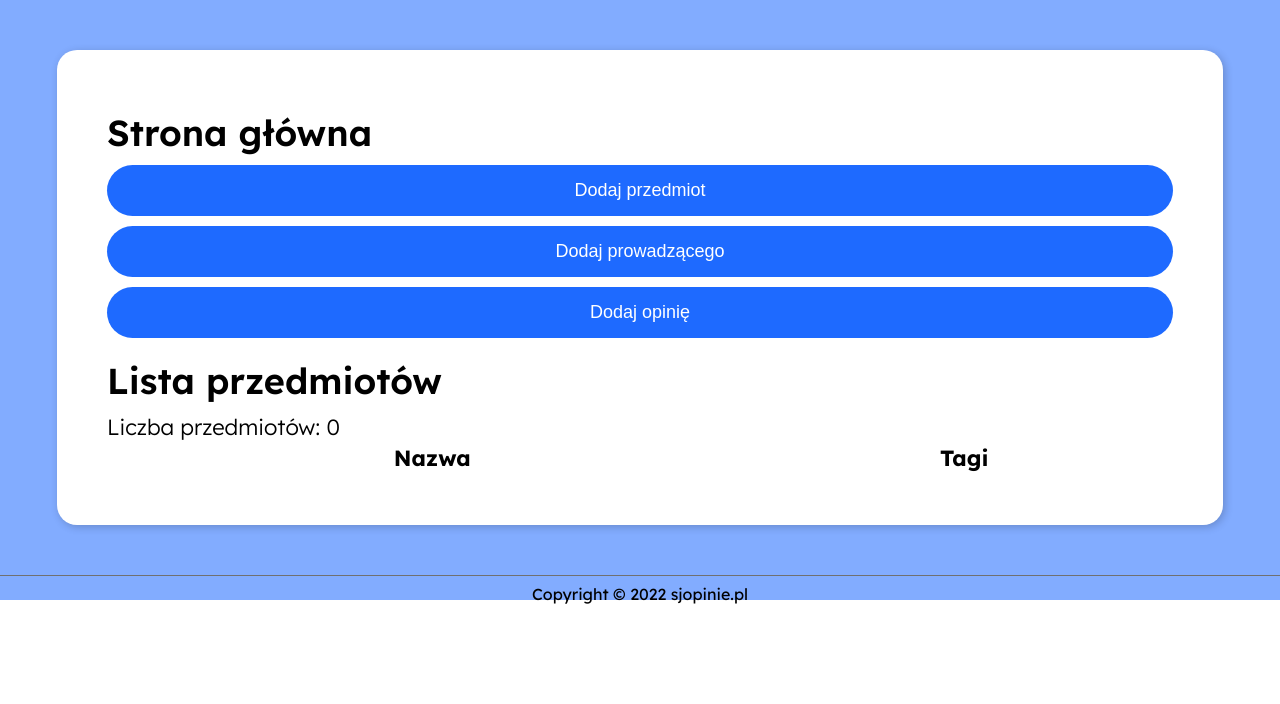
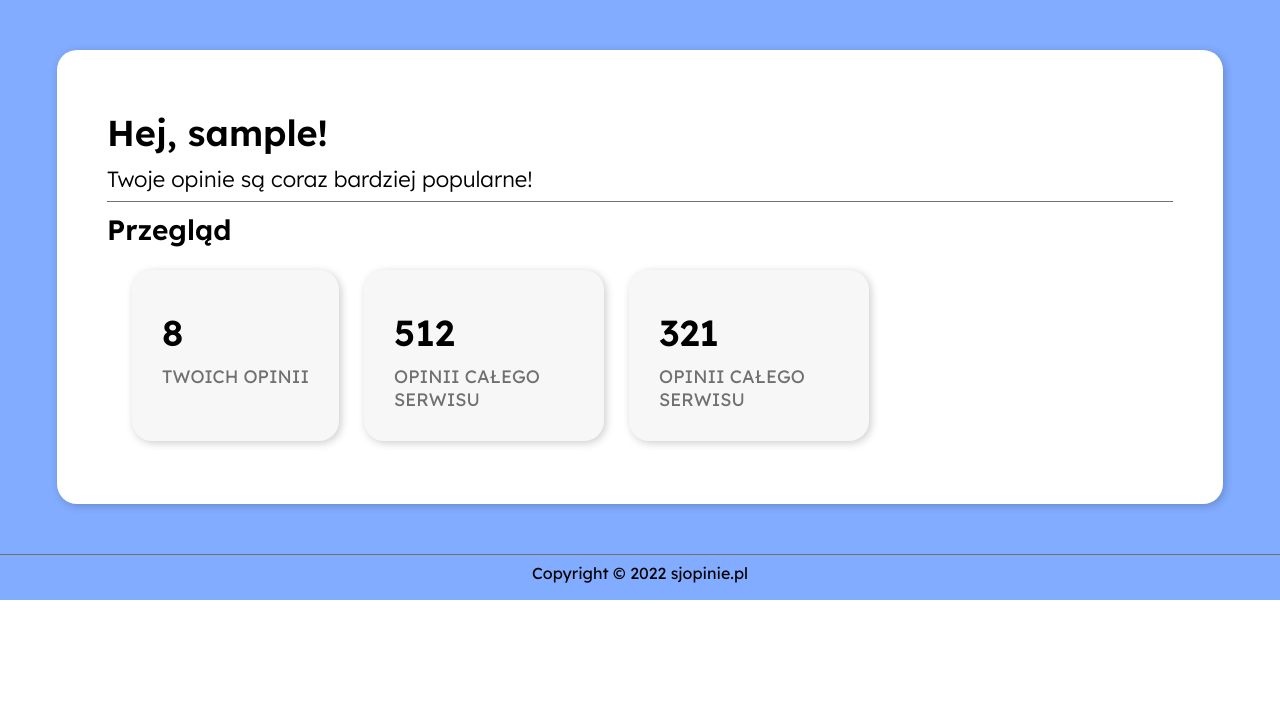
Before and after one commit to sjopinie/sjopinie, a Django app: page / in a window 1280 px wide. Shown: the part 120-824 px from the top of the page. After the commit the page ends 720 px from the top, so only its background shows below. Run offline with Django 3.2, Linux system fonts and the light colour scheme; the visitor is signed in with stand-in values (Sample User, id 1); data that the repository does not hold is empty; parts of the project's set-up code (start-up, migrations or seed data) failed here and were passed over.

Commit message:
Simple statistics on home page

```diff
--- a/sjopinie/sjopinie_app/static/sjopinie_app/style.css
+++ b/sjopinie/sjopinie_app/static/sjopinie_app/style.css
@@ -285,6 +285,20 @@ menu {
 }
 /* --------- */
 
+.statistics {
+  display: flex;
+  justify-content: flex-start;
+  padding: 13px 25px;
+}
+
+.statistics-block {
+  background: #F7F7F7;
+  max-width: 180px;
+  padding: 30px;
+  margin-right: 25px;
+  border-radius: 20px;
+  align-items: center;
+}
 
 /* INPUTS */
 input{
--- a/sjopinie/sjopinie_app/templates/sjopinie_app/home.html
+++ b/sjopinie/sjopinie_app/templates/sjopinie_app/home.html
@@ -1,38 +1,48 @@
 {% extends "sjopinie_app/layout.html" %} {% block title %} Strona główna
 sjopinie {%endblock %} {% block content %}
 <div class="body-content page-sheet shadow">
-  <h2>Strona główna</h2>
+  <header>
+    <h2>Hej, {{user.get_username}}!</h2>
+    <p>Twoje opinie są coraz bardziej popularne!</p>
+    <hr>
+  </header>
 
-  <input id="add_subject" type="submit" value="Dodaj przedmiot" />
-  <input id="add_lect" type="submit" value="Dodaj prowadzącego" />
-  <input id="add_opinion" type="submit" value="Dodaj opinię" />
-  <script async>
-    document.getElementById("add_subject").onclick = function () {
-      location.href = "/new/subject";
-    };
-    document.getElementById("add_lect").onclick = function () {
-      location.href = "/new/lecturer";
-    };
-    document.getElementById("add_opinion").onclick = function () {
-      location.href = "/new/opinion";
-    };
-  </script>
-
-  <div id="middle-view-container">
-      <h2>Lista przedmiotów</h2>
-    <div id="list-view" style="font-size: 22px;">
-      <p>Liczba przedmiotów: {+ loaded_elements +}</p>
-      <table style="width: 100%">
-        <thead>
-          <th scope="col">Nazwa</th>
-          <th scope="col">Tagi</th>
-        </thead>
-        <tbody v-html="list_body"></tbody>
-      </table>
-    </div>
+<h3>Przegląd</h3>
+<div class="statistics">
+  <div class="statistics-block shadow">
+    <h2>8</h2>
+    <span class="subtitle">Twoich opinii</span>
+  </div>
+  <div class="statistics-block shadow">
+    <h2>512</h2>
+    <span class="subtitle">Opinii całego serwisu</span>
+  </div>
+  <div class="statistics-block shadow">
+  <h2>321</h2>
+    <span class="subtitle">Opinii całego serwisu</span>
   </div>
 </div>
+
+
+
+</div>
+
+
+
 {% endblock %}
 {% block load-scripts %} {% load static %}
-<script async src="{% static 'js/list_elements.js' %}"></script>
 {% endblock %}
+
+
+
+<!-- <input id="add_subject" type="submit" value="Dodaj przedmiot" />
+<input id="add_lect" type="submit" value="Dodaj prowadzącego" />
+<input id="add_opinion" type="submit" value="Dodaj opinię" />
+<script async>
+  document.getElementById("add_subject").onclick = function () {
+    location.href = "/new/subject";
+  };
+  document.getElementById("add_lect").onclick = function () {
+    location.href = "/new/lecturer";
+  };
+</script> -->
```
